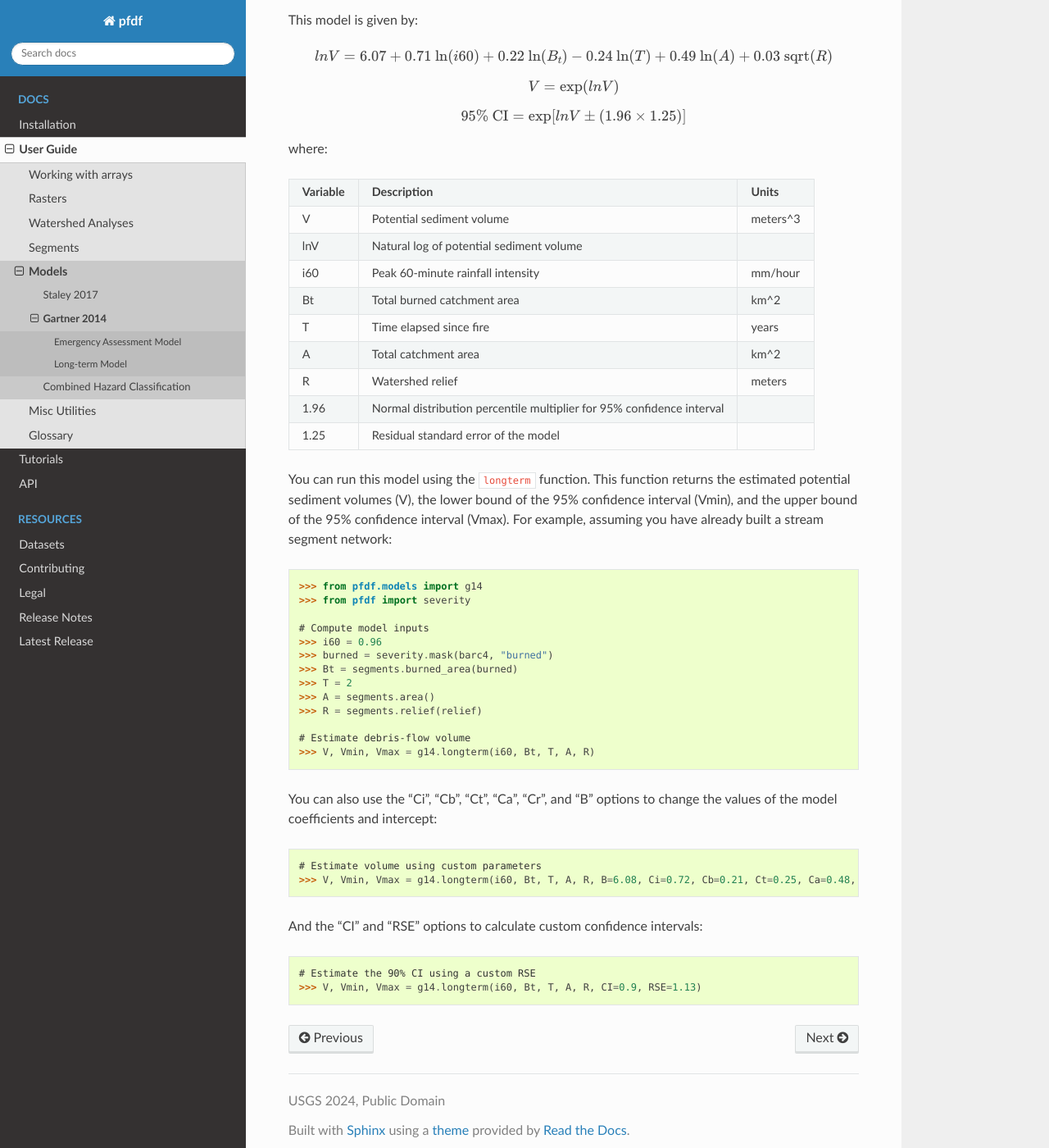
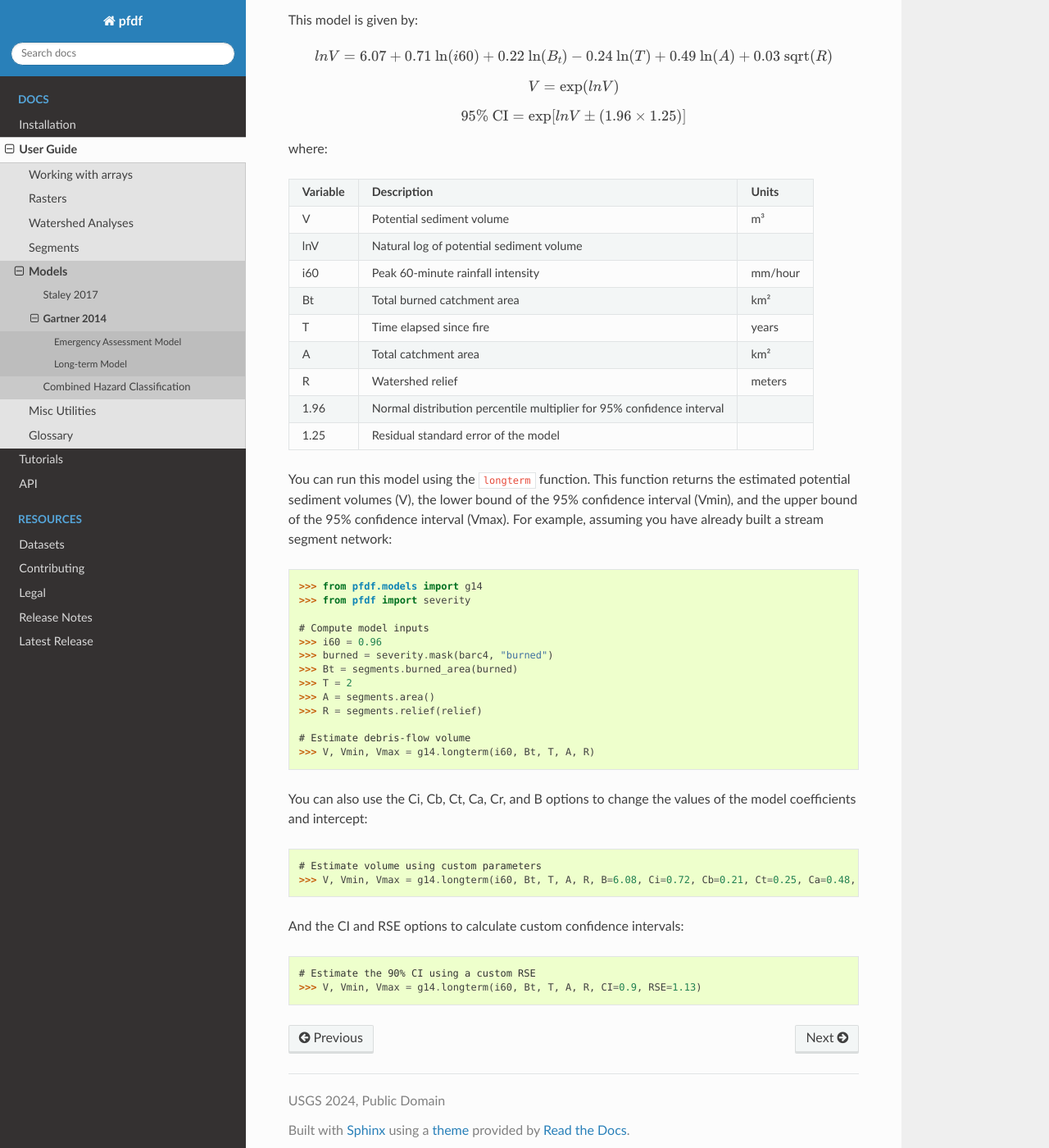
Before and after one commit to JonKing93/pfdf, a Sphinx documentation site: the page built from docs/guide/models/g14.rst, in a window 1280 px wide and 1400 px high, scrolled down 1511 px. Shown: the whole window at 82% size. Built offline with Sphinx 7.4.7 and the Read the Docs theme 2.0.0, drawn with Linux system fonts in a browser that asks for light colours; some of the changed text lies outside the part shown.

Commit message:
use unicode superscripts in docs

````diff
--- a/docs/guide/models/g14.rst
+++ b/docs/guide/models/g14.rst
@@ -29,7 +29,7 @@ where:
       - **Units**
     * - V
       - Potential sediment volume
-      - meters^3
+      - m³
     * - lnV
       - Natural log of potential sediment volume
       -
@@ -38,7 +38,7 @@ where:
       - mm/hour
     * - Bmh
       - Catchment area burned at moderate or high intensity
-      - km^2
+      - km²
     * - R
       - Watershed relief
       - meters
@@ -65,12 +65,12 @@ You can run this model using the ``emergency`` function. This function returns t
     # Estimate debris-flow volume
     >>> V, Vmin, Vmax = g14.emergency(i15, Bmh, R)
 
-You can also use the "Ci", "Cb", "Cr", and "B" options to change the values of the model coefficients and intercept::
+You can also use the Ci, Cb, Cr, and B options to change the values of the model coefficients and intercept::
 
     # Estimate volume using custom parameters
     >>> V, Vmin, Vmax = g14.emergency(i15, Bmh, R, B=4.23, Ci=0.38, Cb=0.35, Cr=0.12)
 
-And the "CI" and "RSE" options to calculate custom confidence intervals::
+And the CI and RSE options to calculate custom confidence intervals::
 
     # Estimate the 90% CI using a custom RSE
     >>> V, Vmin, Vmax = g14.emergency(i15, Bmh, R, CI=0.9, RSE=1.13)
@@ -103,7 +103,7 @@ where:
       - **Units**
     * - V
       - Potential sediment volume
-      - meters^3
+      - m³
     * - lnV
       - Natural log of potential sediment volume
       -
@@ -112,13 +112,13 @@ where:
       - mm/hour
     * - Bt
       - Total burned catchment area
-      - km^2
+      - km²
     * - T
       - Time elapsed since fire
       - years
     * - A
       - Total catchment area
-      - km^2
+      - km²
     * - R
       - Watershed relief
       - meters
@@ -146,12 +146,12 @@ You can run this model using the ``longterm`` function. This function returns th
     # Estimate debris-flow volume
     >>> V, Vmin, Vmax = g14.longterm(i60, Bt, T, A, R)
 
-You can also use the "Ci", "Cb", "Ct", "Ca", "Cr", and "B" options to change the values of the model coefficients and intercept::
+You can also use the Ci, Cb, Ct, Ca, Cr, and B options to change the values of the model coefficients and intercept::
 
     # Estimate volume using custom parameters
     >>> V, Vmin, Vmax = g14.longterm(i60, Bt, T, A, R, B=6.08, Ci=0.72, Cb=0.21, Ct=0.25, Ca=0.48, Cr=0.04)
 
-And the "CI" and "RSE" options to calculate custom confidence intervals::
+And the CI and RSE options to calculate custom confidence intervals::
 
     # Estimate the 90% CI using a custom RSE
     >>> V, Vmin, Vmax = g14.longterm(i60, Bt, T, A, R, CI=0.9, RSE=1.13)
--- a/docs/guide/segments/values.rst
+++ b/docs/guide/segments/values.rst
@@ -81,11 +81,11 @@ In some cases, the omitnan option may not be sufficient. In this case, all catch
 Additional Options
 ++++++++++++++++++
 
-The :ref:`area <pfdf.segments.Segments.area>`, :ref:`burned_area <pfdf.segments.Segments.burned_area>`, and :ref:`developed_area <pfdf.segments.Segments.developed_area>` methods all return areas in kilometers^2 by default. Analogously, the :ref:`length method <pfdf.segments.Segments.length>` uses meters by default. You can use the ``units`` option to return values in other units instead::
+The :ref:`area <pfdf.segments.Segments.area>`, :ref:`burned_area <pfdf.segments.Segments.burned_area>`, and :ref:`developed_area <pfdf.segments.Segments.developed_area>` methods all return areas in square kilometers (km²) by default. Analogously, the :ref:`length method <pfdf.segments.Segments.length>` uses meters by default. You can use the ``units`` option to return values in other units instead::
 
     # Return values in other units
     >>> self.area(units="miles")  # Square miles
-    >>> self.area(units="meters") # Meters^2
+    >>> self.area(units="meters") # Square meters
     >>> self.length(units="kilometers")
 
 
--- a/docs/tutorials/projections.rst
+++ b/docs/tutorials/projections.rst
@@ -158,7 +158,7 @@ Use the ``height`` method to return the distance between the top and bottom edge
 
 .. note::
 
-    The ``height`` and ``width`` methods always return positive values. If orientation is important, you can alternatively use ``xdisp`` to return (right - left) and ```ydisp`` to return (top - bottom). These two values may be negative, depending on the orientation of the box.
+    The ``height`` and ``width`` methods always return positive values. If orientation is important, you can alternatively use ``xdisp`` to return (right - left) and ``ydisp`` to return (top - bottom). These two values may be negative, depending on the orientation of the box.
 
 Reprojection
 ++++++++++++
````
Also changed, not shown: docs/guide/models/s17.rst (+8 -6 lines), docs/tutorials/assessment.rst (+6 -6 lines).
